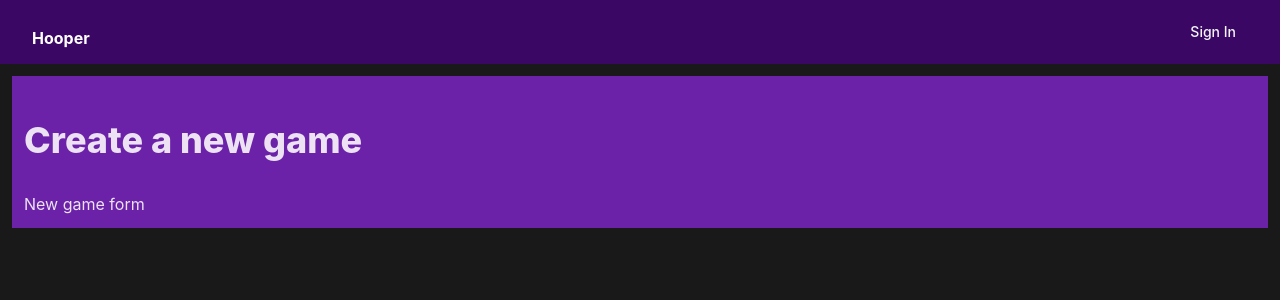
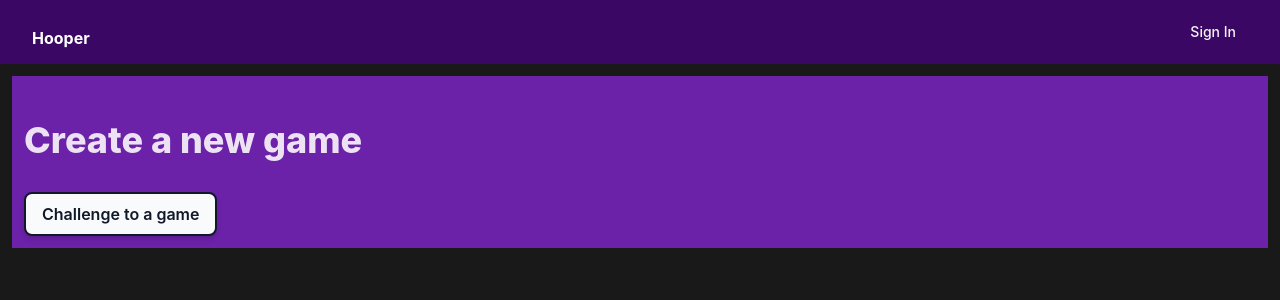
Before and after one commit to partapparam/hooperApp, a React (Vite) app: page /game/create/form in a window 1280 px wide. Shown: the top 300 px of the page. Built offline with nearby package versions, Linux system fonts and the light colour scheme; no server answers.

Commit message:
create a game fix

```diff
--- a/src/components/NewGameForm.jsx
+++ b/src/components/NewGameForm.jsx
@@ -1,25 +1,46 @@
-import React, { useEffect } from "react"
-import { useForm } from "react-hook-form"
+import React, { useEffect, useState } from "react"
+import { set, useForm } from "react-hook-form"
 import { useMutation } from "@apollo/client"
 import { CREATE_GAME } from "../graphql/mutations"
 import { useParams, useSearchParams } from "react-router-dom"
+import { useAuth } from "../hooks/useAuth"
 
 export const NewGameForm = () => {
-  const { register } = useForm()
-  const { player, first, last, location } = useParams()
   const [searchParams, setSearchParams] = useSearchParams()
+  const playerId = searchParams.get("player")
+  const { firebaseUser } = useAuth()
+  const user = localStorage.getItem("user")
+  const first = searchParams.get("first")
+  const last = searchParams.get("last")
   const [createGame] = useMutation(CREATE_GAME, {
     onError: (error) => {
       console.log(error)
     },
-    onCompleted: () => {
+    onCompleted: (data) => {
       console.log("mutation is complete")
+      console.log("mutaiton data", data)
     },
   })
   useEffect(() => {
-    console.log(player, first, last, location)
-    console.log(searchParams)
+    console.log("id = ", playerId)
   }, [])
 
-  return <div>New game form</div>
+  const handleSubmit = () => {
+    createGame({
+      variables: {
+        playerCount: 2,
+        awayTeam: [playerId],
+        homeTeam: [user],
+        createdByPlayerId: user,
+      },
+    })
+  }
+
+  return (
+    <div>
+      <button onClick={handleSubmit} className="btn-secondary">
+        Challenge {first && first} {last && last} to a game
+      </button>
+    </div>
+  )
 }
--- a/src/pages/Signin.jsx
+++ b/src/pages/Signin.jsx
@@ -13,7 +13,12 @@ const Signup = () => {
   const [OTP, setOTP] = useState("")
   const [expandForm, setExpandForm] = useState(false)
   const { isLoggedIn, user, signout } = useAuth()
-  const [CreatePlayer, { data, loading, error }] = useMutation(CREATE_PLAYER)
+  const [CreatePlayer, { data, loading, error }] = useMutation(CREATE_PLAYER, {
+    onCompleted: (data) => {
+      console.log(data)
+      localStorage.setItem("user", data.CreatePlayer.player.id)
+    },
+  })
 
   const verifyOTP = (event) => {
     let otp = event.target.value
```
